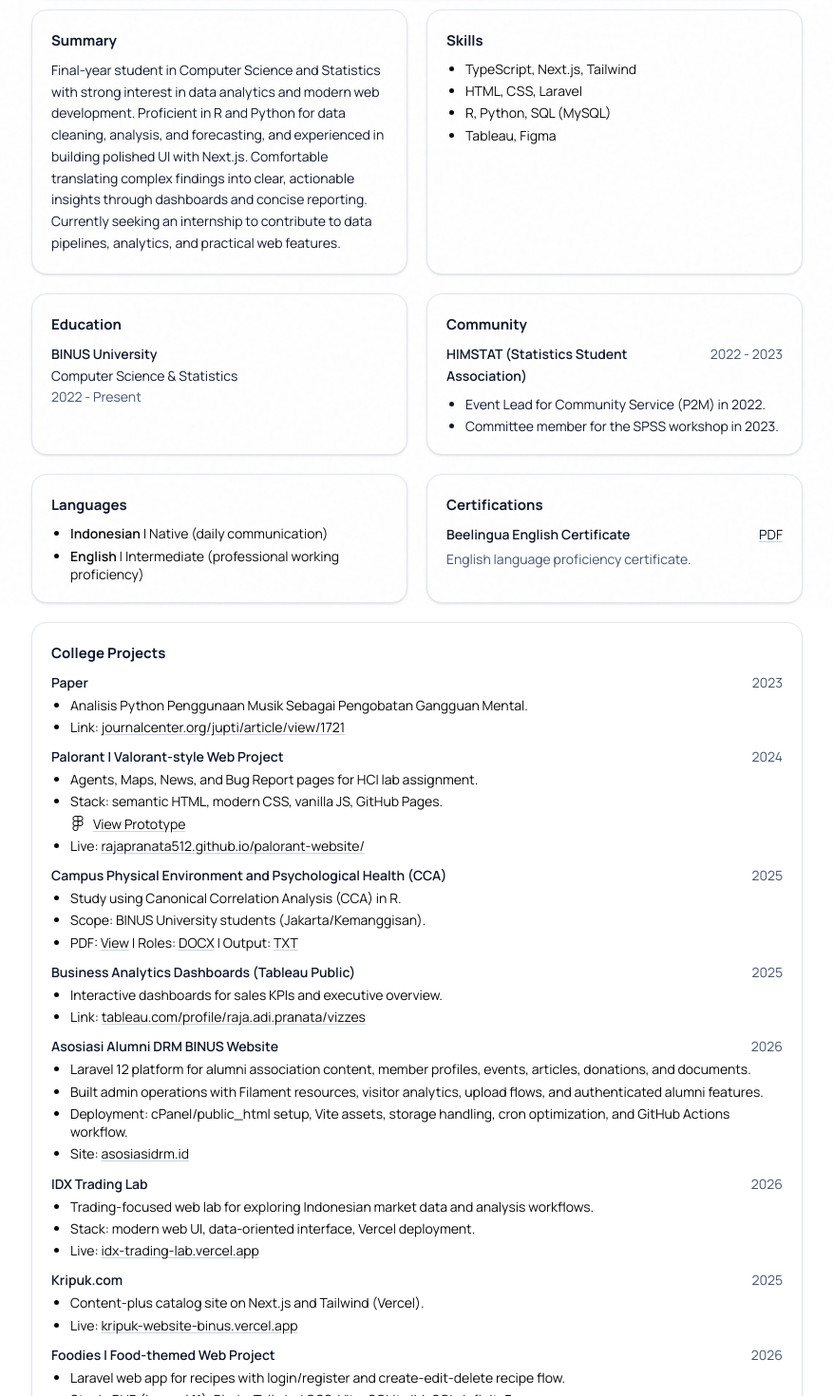
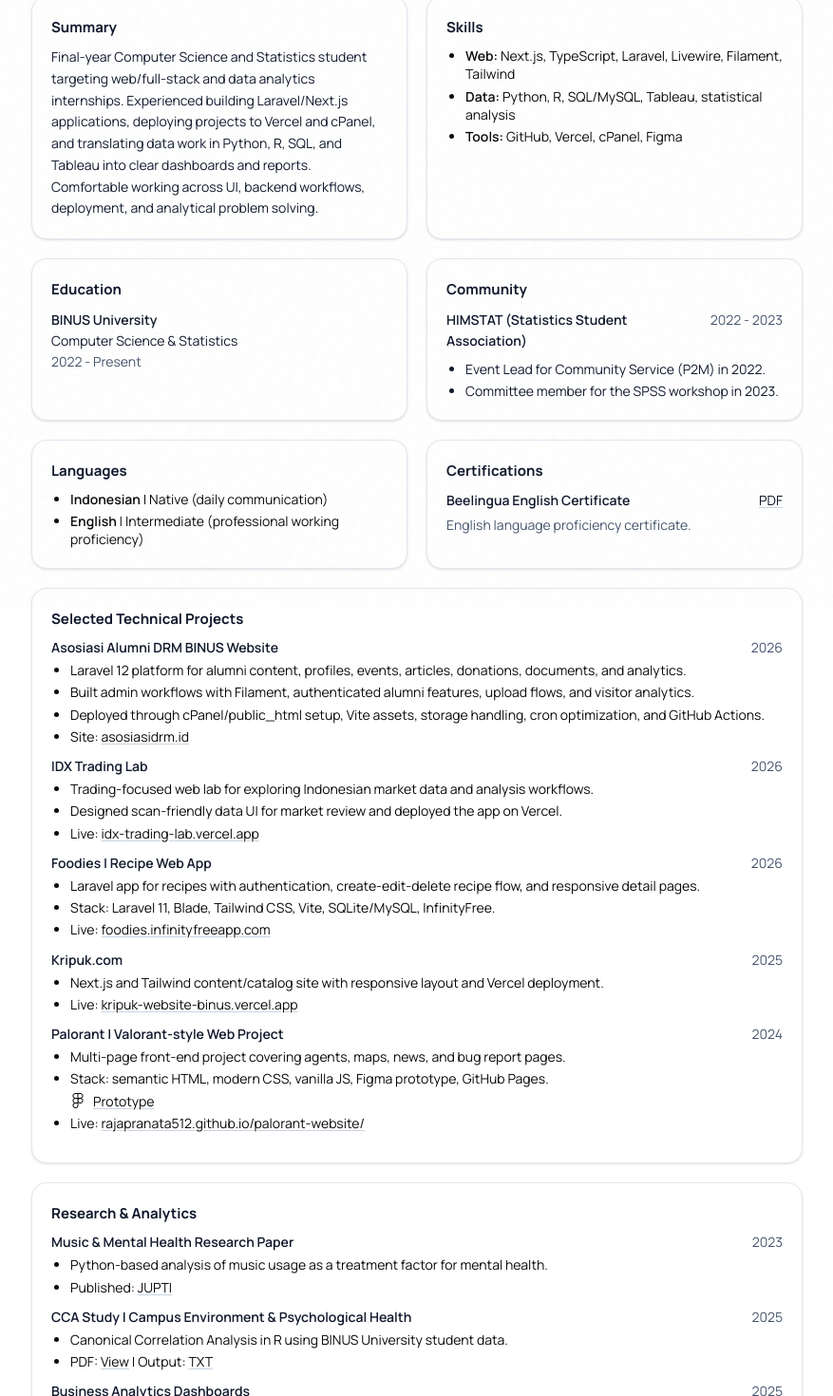
Before and after one commit to Rajapranata512/cv-next, a Next.js app: page /cv in a window 1280 px wide. Shown: the part 160-1630 px from the top of the page at 95% size, without its empty margins (201-1078 px from the left). Built offline with nearby package versions, Linux system fonts and the light colour scheme.

Commit message:
Improve portfolio card interactions and CV layout

```diff
--- a/src/app/cv/page.tsx
+++ b/src/app/cv/page.tsx
@@ -75,10 +75,10 @@
         <div className="flex items-start gap-3 print:gap-2.5">
           <Image
             src="/avatar.jpg"
-            width={56}
-            height={56}
+            width={72}
+            height={72}
             alt="Profile photo"
-            className="h-14 w-14 rounded-xl object-cover print:h-12 print:w-12 print:rounded-md"
+            className="h-16 w-16 rounded-xl object-cover print:h-16 print:w-16 print:rounded-md"
           />
 
           <div className="min-w-0 flex-1">
@@ -140,13 +140,6 @@
                 </a>
               </div>
 
-              {/* Sertifikat clickable di web: pakai path relatif agar cocok untuk localhost dan deployment */}
-              <div className="flex flex-wrap items-center">
-                <span className="font-semibold">English Certificate:</span>&nbsp;
-                <a className={A} href={CERT_EN.path} target="_blank" rel="noreferrer">
-                  {CERT_EN.label}
-                </a>
-              </div>
             </div>
           </div>
         </div>
@@ -159,21 +152,25 @@
         <section className={cls(CARD, PAD, "avoid-break print:col-span-2")}>
           <SectionTitle>Summary</SectionTitle>
           <p className={cls(BODY, "text-slate-900 print:text-black")}>
-            Final-year student in Computer Science and Statistics with strong interest in data analytics and modern web
-            development. Proficient in R and Python for data cleaning, analysis, and forecasting, and experienced in
-            building polished UI with Next.js. Comfortable translating complex findings into clear, actionable insights
-            through dashboards and concise reporting. Currently seeking an internship to contribute to data pipelines,
-            analytics, and practical web features.
+            Final-year Computer Science and Statistics student targeting web/full-stack and data analytics internships.
+            Experienced building Laravel/Next.js applications, deploying projects to Vercel and cPanel, and translating
+            data work in Python, R, SQL, and Tableau into clear dashboards and reports. Comfortable working across UI,
+            backend workflows, deployment, and analytical problem solving.
           </p>
         </section>
 
         <section className={cls(CARD, PAD, "avoid-break")}>
           <SectionTitle>Skills</SectionTitle>
           <ul className="list-disc ps-5 space-y-1 print:space-y-0.5">
-            <li className={LI}>TypeScript, Next.js, Tailwind</li>
-            <li className={LI}>HTML, CSS, Laravel</li>
-            <li className={LI}>R, Python, SQL (MySQL)</li>
-            <li className={LI}>Tableau, Figma</li>
+            <li className={LI}>
+              <span className="font-semibold">Web:</span> Next.js, TypeScript, Laravel, Livewire, Filament, Tailwind
+            </li>
+            <li className={LI}>
+              <span className="font-semibold">Data:</span> Python, R, SQL/MySQL, Tableau, statistical analysis
+            </li>
+            <li className={LI}>
+              <span className="font-semibold">Tools:</span> GitHub, Vercel, cPanel, Figma
+            </li>
           </ul>
         </section>
 
@@ -235,117 +232,22 @@
       </div>
 
       {/* =========================
-          PROJECTS
+          SELECTED PROJECTS
          ========================= */}
       <section className={cls(CARD, PAD, "mt-5 print:mt-3")}>
-        <SectionTitle>College Projects</SectionTitle>
+        <SectionTitle>Selected Technical Projects</SectionTitle>
 
         <div className="space-y-3 print:columns-2 print:gap-6 print:space-y-0">
-          <article className="avoid-break mb-3 print:mb-2">
-            <div className="flex items-baseline justify-between gap-3">
-              <h3 className="font-semibold leading-tight text-slate-900">Paper</h3>
-              <span className={cls("text-sm print:text-[8.5px]", MUTED)}>2023</span>
-            </div>
-            <ul className="mt-1 list-disc ps-5 space-y-1 print:mt-0.5 print:space-y-0.5 print:ps-3.5">
-              <li className={LI}>Analisis Python Penggunaan Musik Sebagai Pengobatan Gangguan Mental.</li>
-              <li className={LI}>
-                Link:&nbsp;
-                <a
-                  className={A}
-                  href="https://journalcenter.org/index.php/jupti/article/view/1721"
-                  target="_blank"
-                  rel="noreferrer"
-                >
-                  journalcenter.org/jupti/article/view/1721
-                </a>
-              </li>
-            </ul>
-          </article>
-
-          <article className="avoid-break mb-3 print:mb-2">
-            <div className="flex items-baseline justify-between gap-3">
-              <h3 className="font-semibold leading-tight text-slate-900">Palorant | Valorant-style Web Project</h3>
-              <span className={cls("text-sm print:text-[8.5px]", MUTED)}>2024</span>
-            </div>
-            <ul className="mt-1 list-disc ps-5 space-y-1 print:mt-0.5 print:space-y-0.5 print:ps-3.5">
-              <li className={LI}>Agents, Maps, News, and Bug Report pages for HCI lab assignment.</li>
-              <li className={LI}>Stack: semantic HTML, modern CSS, vanilla JS, GitHub Pages.</li>
-              <li className={cls(LI, "flex items-center gap-2")}>
-                <SiFigma className="h-4 w-4" aria-hidden />
-                <a
-                  className={A}
-                  target="_blank"
-                  rel="noreferrer"
-                  href="https://www.figma.com/proto/smMeAYuwtlEs73TzAep2DR/project_lab?t=MMX8z7CteRkoMcMN-1&scaling=min-zoom&content-scaling=fixed&page-id=0%3A1&node-id=2-2&starting-point-node-id=2%3A2&show-proto-sidebar=1"
-                >
-                  View Prototype
-                </a>
-              </li>
-              <li className={LI}>
-                Live:&nbsp;
-                <a className={A} href="https://rajapranata512.github.io/palorant-website/" target="_blank" rel="noreferrer">
-                  rajapranata512.github.io/palorant-website/
-                </a>
-              </li>
-            </ul>
-          </article>
-
-          <article className="avoid-break mb-3 print:mb-2">
-            <div className="flex items-baseline justify-between gap-3">
-              <h3 className="font-semibold leading-tight text-slate-900">Campus Physical Environment and Psychological Health (CCA)</h3>
-              <span className={cls("text-sm print:text-[8.5px]", MUTED)}>2025</span>
-            </div>
-            <ul className="mt-1 list-disc ps-5 space-y-1 print:mt-0.5 print:space-y-0.5 print:ps-3.5">
-              <li className={LI}>Study using Canonical Correlation Analysis (CCA) in R.</li>
-              <li className={LI}>Scope: BINUS University students (Jakarta/Kemanggisan).</li>
-              <li className={LI}>
-                PDF:&nbsp;
-                <Link href="/papers/aol-multivariate.pdf" className={A} target="_blank">
-                  View
-                </Link>
-                &nbsp;| Roles:&nbsp;
-                <Link href="/papers/aol-pembagian-kerja.docx" className={A} target="_blank">
-                  DOCX
-                </Link>
-                &nbsp;| Output:&nbsp;
-                <Link href="/papers/aol-output-code.txt" className={A} target="_blank">
-                  TXT
-                </Link>
-              </li>
-            </ul>
-          </article>
-
-          <article className="avoid-break mb-3 print:mb-2">
-            <div className="flex items-baseline justify-between gap-3">
-              <h3 className="font-semibold leading-tight text-slate-900">Business Analytics Dashboards (Tableau Public)</h3>
-              <span className={cls("text-sm print:text-[8.5px]", MUTED)}>2025</span>
-            </div>
-            <ul className="mt-1 list-disc ps-5 space-y-1 print:mt-0.5 print:space-y-0.5 print:ps-3.5">
-              <li className={LI}>Interactive dashboards for sales KPIs and executive overview.</li>
-              <li className={LI}>
-                Link:&nbsp;
-                <a
-                  className={A}
-                  href="https://public.tableau.com/app/profile/raja.adi.pranata/vizzes"
-                  target="_blank"
-                  rel="noreferrer"
-                >
-                  tableau.com/profile/raja.adi.pranata/vizzes
-                </a>
-              </li>
-            </ul>
-          </article>
-
           <article className="avoid-break mb-3 print:mb-2">
             <div className="flex items-baseline justify-between gap-3">
               <h3 className="font-semibold leading-tight text-slate-900">Asosiasi Alumni DRM BINUS Website</h3>
               <span className={cls("text-sm print:text-[8.5px]", MUTED)}>2026</span>
             </div>
             <ul className="mt-1 list-disc ps-5 space-y-1 print:mt-0.5 print:space-y-0.5 print:ps-3.5">
-              <li className={LI}>Laravel 12 platform for alumni association content, member profiles, events, articles, donations, and documents.</li>
-              <li className={LI}>Built admin operations with Filament resources, visitor analytics, upload flows, and authenticated alumni features.</li>
+              <li className={LI}>Laravel 12 platform for alumni content, profiles, events, articles, donations, documents, and analytics.</li>
+              <li className={LI}>Built admin workflows with Filament, authenticated alumni features, upload flows, and visitor analytics.</li>
               <li className={LI}>
-                Deployment: cPanel/public_html setup, Vite assets, storage handling, cron optimization, and GitHub Actions workflow.
+                Deployed through cPanel/public_html setup, Vite assets, storage handling, cron optimization, and GitHub Actions.
               </li>
               <li className={LI}>
                 Site:&nbsp;
@@ -363,7 +265,7 @@
             </div>
             <ul className="mt-1 list-disc ps-5 space-y-1 print:mt-0.5 print:space-y-0.5 print:ps-3.5">
               <li className={LI}>Trading-focused web lab for exploring Indonesian market data and analysis workflows.</li>
-              <li className={LI}>Stack: modern web UI, data-oriented interface, Vercel deployment.</li>
+              <li className={LI}>Designed scan-friendly data UI for market review and deployed the app on Vercel.</li>
               <li className={LI}>
                 Live:&nbsp;
                 <a className={A} href="https://idx-trading-lab.vercel.app/" target="_blank" rel="noreferrer">
@@ -375,11 +277,28 @@
 
           <article className="avoid-break mb-3 print:mb-2">
             <div className="flex items-baseline justify-between gap-3">
+              <h3 className="font-semibold leading-tight text-slate-900">Foodies | Recipe Web App</h3>
+              <span className={cls("text-sm print:text-[8.5px]", MUTED)}>2026</span>
+            </div>
+            <ul className="mt-1 list-disc ps-5 space-y-1 print:mt-0.5 print:space-y-0.5 print:ps-3.5">
+              <li className={LI}>Laravel app for recipes with authentication, create-edit-delete recipe flow, and responsive detail pages.</li>
+              <li className={LI}>Stack: Laravel 11, Blade, Tailwind CSS, Vite, SQLite/MySQL, InfinityFree.</li>
+              <li className={LI}>
+                Live:&nbsp;
+                <a className={A} href="https://foodies.infinityfreeapp.com/" target="_blank" rel="noreferrer">
+                  foodies.infinityfreeapp.com
+                </a>
+              </li>
+            </ul>
+          </article>
+
+          <article className="avoid-break mb-3 print:mb-2">
+            <div className="flex items-baseline justify-between gap-3">
               <h3 className="font-semibold leading-tight text-slate-900">Kripuk.com</h3>
               <span className={cls("text-sm print:text-[8.5px]", MUTED)}>2025</span>
             </div>
             <ul className="mt-1 list-disc ps-5 space-y-1 print:mt-0.5 print:space-y-0.5 print:ps-3.5">
-              <li className={LI}>Content-plus catalog site on Next.js and Tailwind (Vercel).</li>
+              <li className={LI}>Next.js and Tailwind content/catalog site with responsive layout and Vercel deployment.</li>
               <li className={LI}>
                 Live:&nbsp;
                 <a className={A} href="https://kripuk-website-binus.vercel.app/" target="_blank" rel="noreferrer">
@@ -389,18 +308,90 @@
             </ul>
           </article>
 
+          <article className="avoid-break mb-3 print:mb-2">
+            <div className="flex items-baseline justify-between gap-3">
+              <h3 className="font-semibold leading-tight text-slate-900">Palorant | Valorant-style Web Project</h3>
+              <span className={cls("text-sm print:text-[8.5px]", MUTED)}>2024</span>
+            </div>
+            <ul className="mt-1 list-disc ps-5 space-y-1 print:mt-0.5 print:space-y-0.5 print:ps-3.5">
+              <li className={LI}>Multi-page front-end project covering agents, maps, news, and bug report pages.</li>
+              <li className={LI}>Stack: semantic HTML, modern CSS, vanilla JS, Figma prototype, GitHub Pages.</li>
+              <li className={cls(LI, "flex items-center gap-2")}>
+                <SiFigma className="h-4 w-4" aria-hidden />
+                <a
+                  className={A}
+                  target="_blank"
+                  rel="noreferrer"
+                  href="https://www.figma.com/proto/smMeAYuwtlEs73TzAep2DR/project_lab?t=MMX8z7CteRkoMcMN-1&scaling=min-zoom&content-scaling=fixed&page-id=0%3A1&node-id=2-2&starting-point-node-id=2%3A2&show-proto-sidebar=1"
+                >
+                  Prototype
+                </a>
+              </li>
+              <li className={LI}>
+                Live:&nbsp;
+                <a className={A} href="https://rajapranata512.github.io/palorant-website/" target="_blank" rel="noreferrer">
+                  rajapranata512.github.io/palorant-website/
+                </a>
+              </li>
+            </ul>
+          </article>
+        </div>
+      </section>
+
+      {/* =========================
+          RESEARCH / ANALYTICS
+         ========================= */}
+      <section className={cls(CARD, PAD, "mt-5 print:mt-3")}>
+        <SectionTitle>Research & Analytics</SectionTitle>
+
+        <div className="space-y-3 print:columns-2 print:gap-6 print:space-y-0">
+          <article className="avoid-break mb-3 print:mb-2">
+            <div className="flex items-baseline justify-between gap-3">
+              <h3 className="font-semibold leading-tight text-slate-900">Music & Mental Health Research Paper</h3>
+              <span className={cls("text-sm print:text-[8.5px]", MUTED)}>2023</span>
+            </div>
+            <ul className="mt-1 list-disc ps-5 space-y-1 print:mt-0.5 print:space-y-0.5 print:ps-3.5">
+              <li className={LI}>Python-based analysis of music usage as a treatment factor for mental health.</li>
+              <li className={LI}>
+                Published:&nbsp;
+                <a className={A} href="https://journalcenter.org/index.php/jupti/article/view/1721" target="_blank" rel="noreferrer">
+                  JUPTI
+                </a>
+              </li>
+            </ul>
+          </article>
+
+          <article className="avoid-break mb-3 print:mb-2">
+            <div className="flex items-baseline justify-between gap-3">
+              <h3 className="font-semibold leading-tight text-slate-900">CCA Study | Campus Environment & Psychological Health</h3>
+              <span className={cls("text-sm print:text-[8.5px]", MUTED)}>2025</span>
+            </div>
+            <ul className="mt-1 list-disc ps-5 space-y-1 print:mt-0.5 print:space-y-0.5 print:ps-3.5">
+              <li className={LI}>Canonical Correlation Analysis in R using BINUS University student data.</li>
+              <li className={LI}>
+                PDF:&nbsp;
+                <Link href="/papers/aol-multivariate.pdf" className={A} target="_blank">
+                  View
+                </Link>
+                &nbsp;| Output:&nbsp;
+                <Link href="/papers/aol-output-code.txt" className={A} target="_blank">
+                  TXT
+                </Link>
+              </li>
+            </ul>
+          </article>
+
           <article className="avoid-break mb-0 print:mb-0">
             <div className="flex items-baseline justify-between gap-3">
-              <h3 className="font-semibold leading-tight text-slate-900">Foodies | Food-themed Web Project</h3>
-              <span className={cls("text-sm print:text-[8.5px]", MUTED)}>2026</span>
+              <h3 className="font-semibold leading-tight text-slate-900">Business Analytics Dashboards</h3>
+              <span className={cls("text-sm print:text-[8.5px]", MUTED)}>2025</span>
             </div>
             <ul className="mt-1 list-disc ps-5 space-y-1 print:mt-0.5 print:space-y-0.5 print:ps-3.5">
-              <li className={LI}>Laravel web app for recipes with login/register and create-edit-delete recipe flow.</li>
-              <li className={LI}>Stack: PHP (Laravel 11), Blade, Tailwind CSS, Vite, SQLite/MySQL, InfinityFree.</li>
+              <li className={LI}>Tableau Public dashboards for sales KPIs, executive overview, and business monitoring.</li>
               <li className={LI}>
-                Live:&nbsp;
-                <a className={A} href="https://foodies.infinityfreeapp.com/" target="_blank" rel="noreferrer">
-                  foodies.infinityfreeapp.com
+                Link:&nbsp;
+                <a className={A} href="https://public.tableau.com/app/profile/raja.adi.pranata/vizzes" target="_blank" rel="noreferrer">
+                  Tableau Public
                 </a>
               </li>
             </ul>
--- a/src/app/globals.css
+++ b/src/app/globals.css
@@ -791,6 +791,7 @@
   --project-chip-bg: rgba(255, 255, 255, 0.05);
   --project-chip-border: rgba(255, 255, 255, 0.2);
   --project-aura-speed: 8s;
+  cursor: pointer;
 }
 
 .project-card-kinetic {
--- a/src/app/page.tsx
+++ b/src/app/page.tsx
@@ -8,6 +8,7 @@
   type CSSProperties,
   type FormEvent as ReactFormEvent,
   type FocusEvent as ReactFocusEvent,
+  type MouseEvent as ReactMouseEvent,
   type PointerEvent as ReactPointerEvent,
 } from "react";
 import dynamic from "next/dynamic";
@@ -89,6 +90,14 @@
   metrics: string[];
   narrative: string[];
 };
+
+function isProjectCardControl(target: EventTarget | null, currentTarget: HTMLElement) {
+  if (!(target instanceof HTMLElement)) return false;
+
+  const control = target.closest("a, button, input, textarea, select, summary");
+  return Boolean(control && currentTarget.contains(control));
+}
+
 type SceneTone = "amber" | "rose" | "cyan";
 type SceneId = "intro" | "journey" | "skills" | "projects" | "contact";
 type StorySection = { id: SceneId; label: string; cue: string; code: string };
@@ -838,6 +847,14 @@
     [handleDeactivate],
   );
 
+  const handleCardClick = useCallback(
+    (event: ReactMouseEvent<HTMLElement>) => {
+      if (isProjectCardControl(event.target, event.currentTarget)) return;
+      onOpenDetails();
+    },
+    [onOpenDetails],
+  );
+
   const cardStyle = {
     "--project-aura-1": project.mood.aura[0],
     "--project-aura-2": project.mood.aura[1],
@@ -868,6 +885,7 @@
       onFocusCapture={handleActivate}
       onBlurCapture={handleBlurCapture}
       onPointerDown={handleActivate}
+      onClick={handleCardClick}
       whileHover={
         reducedMotion
           ? undefined
@@ -1164,6 +1182,7 @@
           initial={{ opacity: 0 }}
           animate={{ opacity: 1 }}
           exit={{ opacity: 0 }}
+          transition={{ duration: 0.18 }}
           onClick={onClose}
         >
           <motion.div
@@ -1171,7 +1190,7 @@
             initial={{ opacity: 0, y: 32, scale: 0.98 }}
             animate={{ opacity: 1, y: 0, scale: 1 }}
             exit={{ opacity: 0, y: 24, scale: 0.985 }}
-            transition={{ duration: 0.45, ease: [0.22, 1, 0.36, 1] }}
+            transition={{ duration: 0.24, ease: [0.22, 1, 0.36, 1] }}
             onClick={(event) => event.stopPropagation()}
           >
             <div
```
